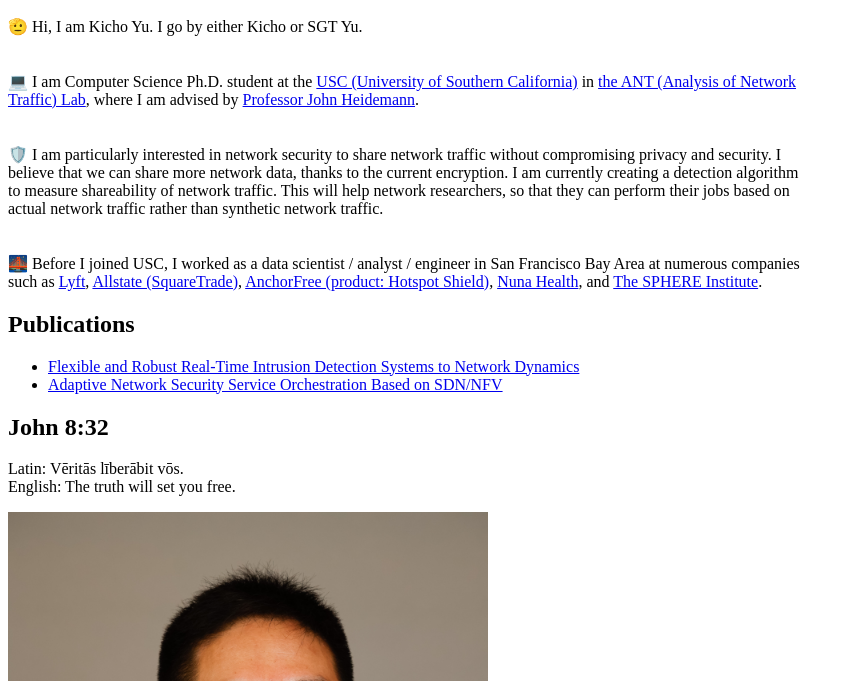
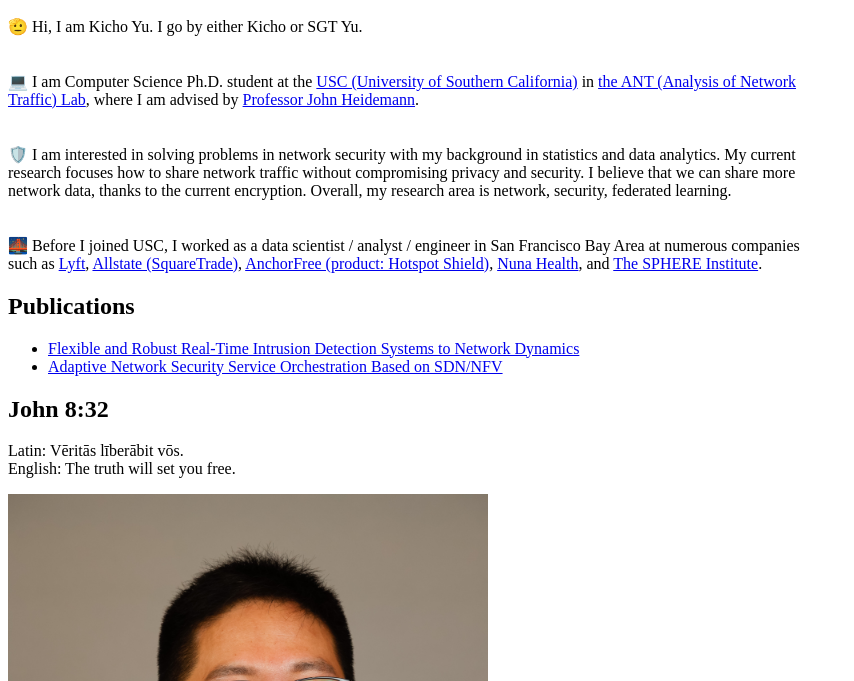
Before and after one commit to excelsky/excelsky.github.io, a plain HTML site: page index.html in a window 1280 px wide. Shown: the part 119-800 px from the top of the page, without its empty margins (0-854 px from the left). Drawn offline with Linux system fonts and the light colour scheme.

Commit message:
research focus

```diff
--- a/index.html
+++ b/index.html
@@ -23,10 +23,10 @@
     <div class="b">💻 I am Computer Science Ph.D. student at the <a href="https://www.usc.edu/"> USC (University of Southern California)</a>
          in <a href="https://ant.isi.edu/">the ANT (Analysis of Network Traffic) Lab</a>, where I am advised by <a href="https://www.isi.edu/~johnh/">Professor John Heidemann</a>.</div><br><br>
 
-    <div class="a">🛡️ I am particularly interested in network security to share network traffic without compromising privacy and security.
+    <div class="a">🛡️ I am interested in solving problems in network security with my background in statistics and data analytics.
+         My current research focuses how to share network traffic without compromising privacy and security.
          I believe that we can share more network data, thanks to the current encryption.
-         I am currently creating a detection algorithm to measure shareability of network traffic.
-         This will help network researchers, so that they can perform their jobs based on actual network traffic rather than synthetic network traffic.
+         Overall, my research area is network, security, federated learning.
         </div><br><br>
 
     <div class="b">🌉 Before I joined USC, I worked as a data scientist / analyst / engineer in San Francisco Bay Area at numerous companies
```
